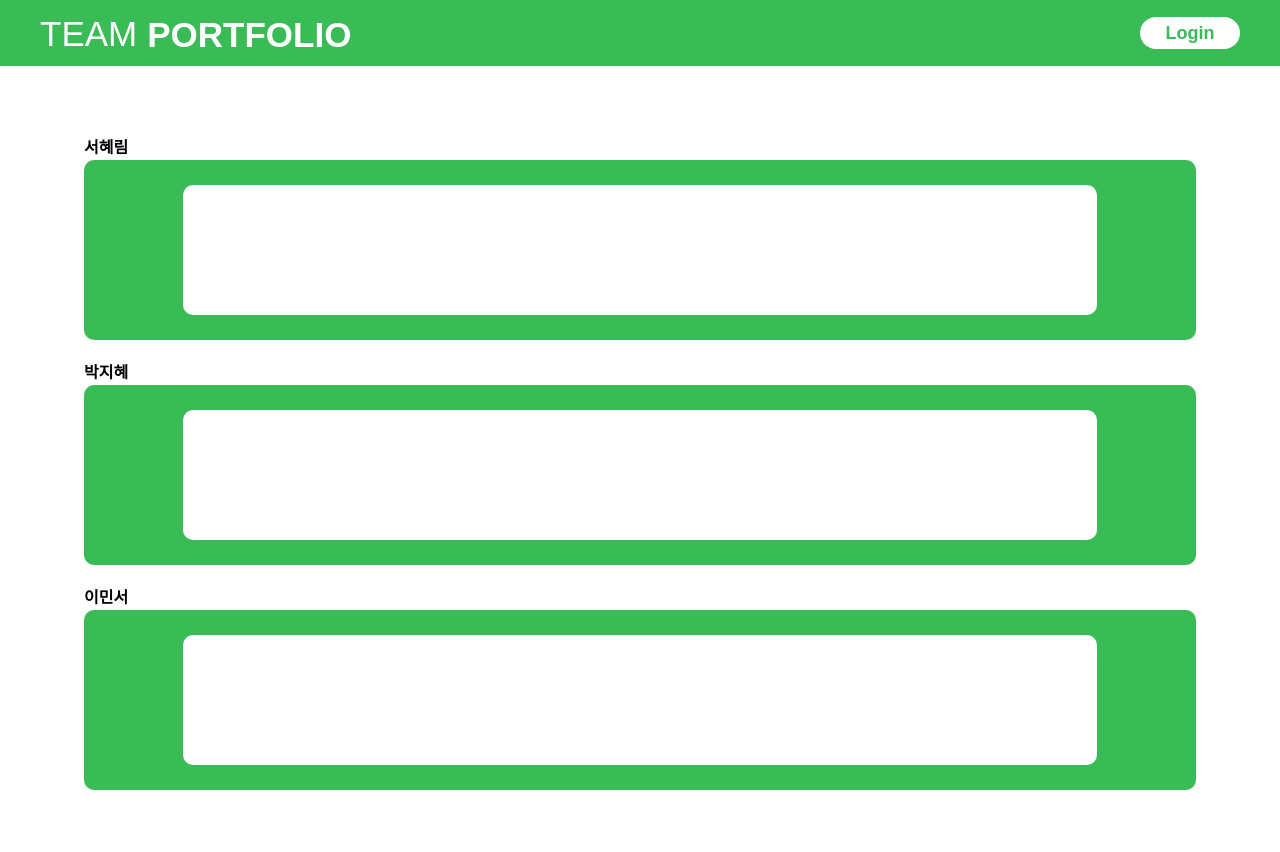
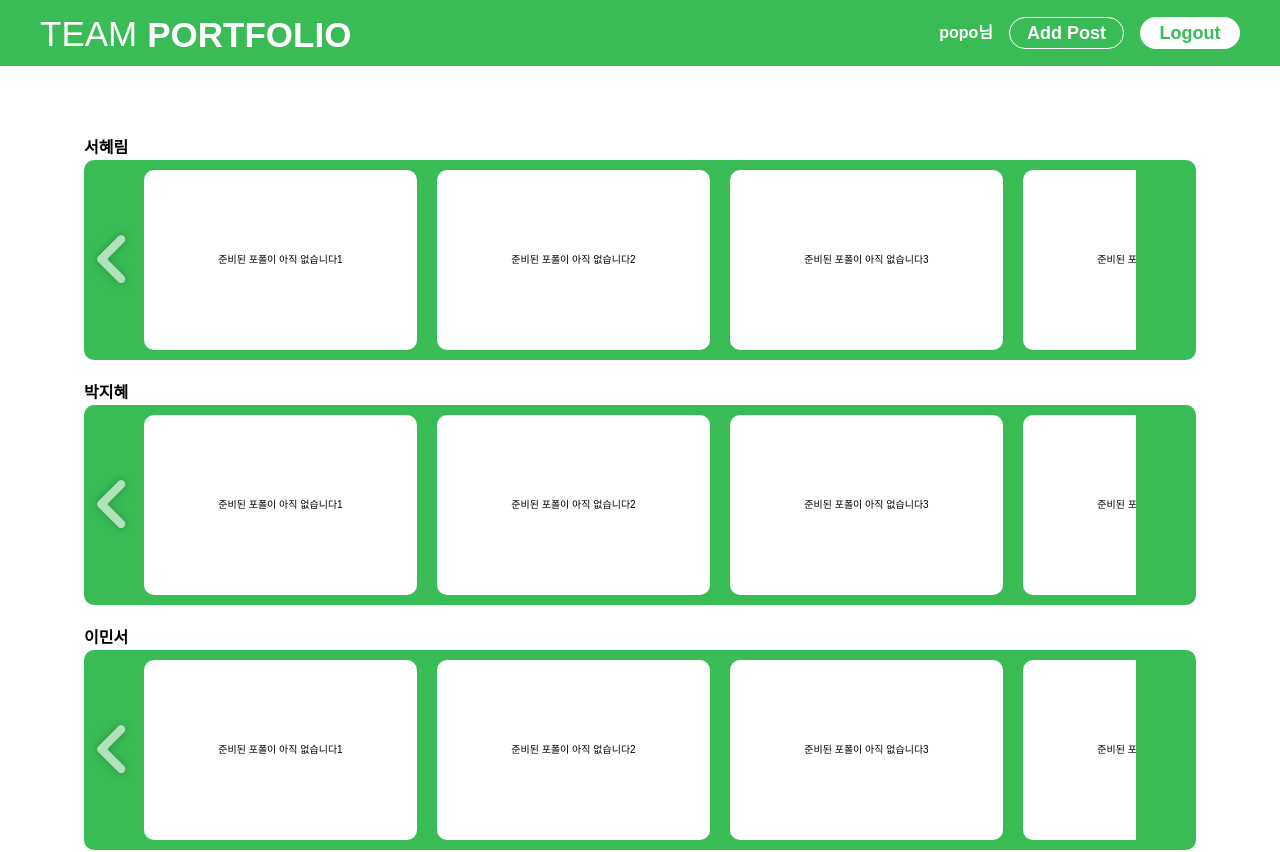
Before and after one commit to Plain-Portfolio/portfolio_front, a React (Create React App) app: page / in a window 1280 px wide. Shown: the top 852 px of the page. Built offline with nearby package versions, Linux system fonts and the light colour scheme.

Commit message:
Design : UI 디자인 변경

```diff
--- a/package.json
+++ b/package.json
@@ -4,7 +4,7 @@
   "private": true,
   "dependencies": {
     "@hookform/resolvers": "^3.3.4",
-    "@tanstack/react-query": "^5.28.8",
+    "@tanstack/react-query": "^5.28.9",
     "@testing-library/jest-dom": "^5.17.0",
     "@testing-library/react": "^13.4.0",
     "@testing-library/user-event": "^13.5.0",
--- a/src/App.tsx
+++ b/src/App.tsx
@@ -9,7 +9,7 @@ import GlobalStyles from "./styles/GlobalStyels";
 import { QueryClient, QueryClientProvider } from "@tanstack/react-query";
 import CustomToast from "./components/CustomToast";
 import "react-toastify/dist/ReactToastify.min.css";
-// import Post from "./pages/Post";
+import Post from "./pages/Post";
 
 const queryClient = new QueryClient();
 
@@ -24,7 +24,7 @@ function App() {
             <Route path="/" element={<Home />} />
             <Route path="/join" element={<Join />} />
             <Route path="/login" element={<Login />} />
-            {/* <Route path="/post" element={<Post />} /> */}
+            <Route path="/post" element={<Post />} />
           </Routes>
         </BrowserRouter>
       </QueryClientProvider>
--- a/src/components/Header/Header.tsx
+++ b/src/components/Header/Header.tsx
@@ -1,12 +1,18 @@
 import { useNavigate } from "react-router-dom";
 import styled from "styled-components";
 
-type Props = {};
+type Props = { type: string };
 
-const Header = (props: Props) => {
+const Header = ({ type }: Props) => {
   const navigate = useNavigate();
   const onNavigate = () => {
-    navigate("/login");
+    if (type === "Login") {
+      navigate("/login");
+    } else if (type === "Join") {
+      navigate("/join");
+    } else {
+      navigate("/");
+    }
   };
   return (
     <StyledHeader>
@@ -14,7 +20,15 @@ const Header = (props: Props) => {
         <LogoThin>TEAM</LogoThin>
         <Logo>PORTFOLIO</Logo>
       </Logowrapper>
-      <Login onClick={onNavigate}>Login</Login>
+      <ContentRight>
+        {type === "Logout" ? (
+          <>
+            <Nickname>popo님</Nickname>
+            <AddPost onClick={() => navigate("post")}>Add Post</AddPost>
+          </>
+        ) : null}
+        <Auth onClick={onNavigate}>{type}</Auth>
+      </ContentRight>
     </StyledHeader>
   );
 };
@@ -23,20 +37,39 @@ export default Header;
 
 const StyledHeader = styled.div`
   width: 100%;
-  height: 66px;
+  height: 6.6rem;
   background-color: #39bc56;
   position: fixed;
   top: 0;
   left: 0;
   padding: 1.7rem 4rem;
   display: flex;
-  gap: 10px;
+  gap: 1rem;
   color: white;
   justify-content: space-between;
 `;
+const ContentRight = styled.div`
+  display: flex;
+  align-items: center;
+  gap: 1.6rem;
+`;
+const Nickname = styled.div`
+  color: white;
+  font-size: 1.6rem;
+  font-weight: 600;
+`;
+const AddPost = styled.button`
+  color: white;
+  border: 1px solid white;
+  width: 11.5rem;
+  height: 3.2rem;
+  font-size: 1.8rem;
+  font-weight: 700;
+  border-radius: 5rem;
+`;
 const Logowrapper = styled.div`
   display: flex;
-  gap: 10px;
+  gap: 1rem;
   align-items: center;
 `;
 const LogoThin = styled.div`
@@ -48,7 +81,7 @@ const Logo = styled.div`
   font-weight: 600;
   font-size: 3.5rem;
 `;
-const Login = styled.div`
+const Auth = styled.button`
   display: flex;
   align-items: center;
   justify-content: center;
@@ -59,5 +92,4 @@ const Login = styled.div`
   background-color: white;
   color: #39bc56;
   border-radius: 5rem;
-  cursor: pointer;
 `;
--- a/src/pages/Home/Home.tsx
+++ b/src/pages/Home/Home.tsx
@@ -1,20 +1,31 @@
-import React from "react";
+import React, { useCallback, useEffect, useState } from "react";
 import styled from "styled-components";
 import Header from "../../components/Header/Header";
+import axios from "axios";
 
 type Props = {};
 
 const Home = (props: Props) => {
+  const [userInfo, setUserInfo] = useState(home_layouts);
+
   return (
     <HomePage>
-      <Header />
+      <Header type="Logout" />
       <PortfolioWrapper>
-        {home_layouts.map((item, idx) => {
+        {userInfo.map((item, idx) => {
           return (
-            <div>
+            <div key={idx}>
               <Name>{item.name}</Name>
               <PortfolioContant>
-                <PortfolioImg />
+                <LeftBtn></LeftBtn>
+                <RightBtn></RightBtn>
+                <ImgContent>
+                  <Imgwrapper>
+                    {item.img.map((img, idx) => {
+                      return <PortfolioImg key={idx}>{img}</PortfolioImg>;
+                    })}
+                  </Imgwrapper>
+                </ImgContent>
               </PortfolioContant>
             </div>
           );
@@ -28,12 +39,51 @@ export default Home;
 const home_layouts = [
   {
     name: "서혜림",
+    img: [
+      "준비된 포폴이 아직 없습니다1",
+      "준비된 포폴이 아직 없습니다2",
+      "준비된 포폴이 아직 없습니다3",
+      "준비된 포폴이 아직 없습니다4",
+      "준비된 포폴이 아직 없습니다5",
+      "준비된 포폴이 아직 없습니다6",
+      "준비된 포폴이 아직 없습니다7",
+    ],
   },
   {
     name: "박지혜",
+    img: [
+      "준비된 포폴이 아직 없습니다1",
+      "준비된 포폴이 아직 없습니다2",
+      "준비된 포폴이 아직 없습니다3",
+      "준비된 포폴이 아직 없습니다4",
+      "준비된 포폴이 아직 없습니다5",
+      "준비된 포폴이 아직 없습니다6",
+      "준비된 포폴이 아직 없습니다7",
+    ],
   },
   {
     name: "이민서",
+    img: [
+      "준비된 포폴이 아직 없습니다1",
+      "준비된 포폴이 아직 없습니다2",
+      "준비된 포폴이 아직 없습니다3",
+      "준비된 포폴이 아직 없습니다4",
+      "준비된 포폴이 아직 없습니다5",
+      "준비된 포폴이 아직 없습니다6",
+      "준비된 포폴이 아직 없습니다7",
+    ],
+  },
+  {
+    name: "이지은",
+    img: [
+      "준비된 포폴이 아직 없습니다1",
+      "준비된 포폴이 아직 없습니다2",
+      "준비된 포폴이 아직 없습니다3",
+      "준비된 포폴이 아직 없습니다4",
+      "준비된 포폴이 아직 없습니다5",
+      "준비된 포폴이 아직 없습니다6",
+      "준비된 포폴이 아직 없습니다7",
+    ],
   },
 ];
 const HomePage = styled.div`
@@ -48,17 +98,53 @@ const PortfolioWrapper = styled.div`
 const PortfolioContant = styled.div`
   background-color: #39bc56;
   border-radius: 1rem;
-  padding: 2.5rem 9.9rem;
+  padding: 1rem 6rem;
   width: 100%;
-  height: 18rem;
+  height: 20rem;
   box-sizing: border-box;
+  position: relative;
+  overflow: hidden;
+`;
+const ImgContent = styled.div`
+  width: 100%;
+  height: 100%;
+  overflow: hidden;
+`;
+const Imgwrapper = styled.div`
+  width: fit-content;
+  height: 100%;
+  display: flex;
+  gap: 2rem;
 `;
 const PortfolioImg = styled.div`
+  width: 27.3rem;
   background-color: white;
-  width: 100%;
-  height: 13rem;
   border-radius: 1rem;
+  display: flex;
+  align-items: center;
+  justify-content: center;
 `;
+const LeftBtn = styled.div`
+  width: 6rem;
+  height: 6rem;
+  background-image: url("./assets/home/arrow.png");
+  position: absolute;
+  background-position: 163px 235px;
+  top: 7rem;
+  left: 0;
+  cursor: pointer;
+`;
+const RightBtn = styled.div`
+  width: 6rem;
+  height: 6rem;
+  background-image: url("./assets/home/arrow.png");
+  position: absolute;
+  background-position: -8px 109px;
+  top: 7rem;
+  left: 121.2rem;
+  cursor: pointer;
+`;
+
 const Name = styled.div`
   font-size: 1.6rem;
   font-weight: 700;
--- a/src/pages/Join/Join.tsx
+++ b/src/pages/Join/Join.tsx
@@ -3,9 +3,7 @@ import styled from "styled-components";
 import Header from "../../components/Header/Header";
 import JoinInputSection from "../../components/JoinInputSection/JoinInputSection";
 import { useNavigate } from "react-router-dom";
-import { toast } from "react-toastify";
 import axios from "axios";
-import { error } from "console";
 import { showToast } from "../../styles/Toast";
 
 type UserInfo = {
@@ -77,24 +75,24 @@ const Join = () => {
     },
     [userInfo]
   );
-  // const onNavigate = () => {
-  //   navigate("/login");
-  // };
   const onJoin = useCallback(async () => {
     if (!CheckAll()) {
       await axios
-        .post("http://158.247.243.170:8080/user/signup", {
+        .post(`${process.env.REACT_APP_API_URL}/user/signup`, {
           email: userInfo.email,
           password: userInfo.password,
           nickname: userInfo.nickname,
         })
         .then((res) => {
           if (res.data.id) {
-            navigate("/");
+            navigate("/login");
           }
         })
         .catch((error) => {
-          if (error.response.data.code === 401) {
+          console.log(error.response.data);
+          if (error.response.data.status === 1002) {
+            showToast({ type: "error", message: "닉네임이 중복되었습니다." });
+          } else if (error.response.data.status === 1001) {
             showToast({ type: "error", message: "이메일이 중복되었습니다." });
           }
         });
@@ -102,7 +100,7 @@ const Join = () => {
   }, [userInfo.nickname, userInfo.email, userInfo.password, CheckAll]);
   return (
     <JoinPage>
-      <Header />
+      <Header type="Login" />
       <Wrapper>
         <Container>
           <Title>Signup</Title>
@@ -135,10 +133,6 @@ const Join = () => {
             <Social />
           </SocialContent>
         </Container>
-        {/* <LoginNavWrapper>
-          회원이신가요?
-          <LoginNav onClick={onNavigate}>로그인하러가기</LoginNav>
-        </LoginNavWrapper> */}
       </Wrapper>
     </JoinPage>
   );
@@ -196,6 +190,7 @@ const Container = styled.div`
   gap: 1.5rem;
   padding: 0 4.8rem;
   box-sizing: border-box;
+  box-shadow: 0.2rem 0.2rem 0.8rem rgba(0, 0, 0, 0.3);
 `;
 const Title = styled.div`
   font-size: 3rem;
@@ -210,7 +205,7 @@ const JoinButton = styled.button`
   color: white;
   font-size: 1.8rem;
   font-weight: 700;
-  border-radius: 2.5rem;
+  border-radius: 1rem;
   cursor: pointer;
   background-color: ${(props) => (props.disabled ? "#d3d3d3" : "#39bc56")};
 `;
--- a/src/pages/Login.tsx
+++ b/src/pages/Login.tsx
@@ -1,9 +1,11 @@
 import styled from "styled-components";
 import LoginContent from "../components/LoginContent";
+import Header from "../components/Header/Header";
 
 export default function Login() {
   return (
     <LoginContainer>
+      <Header type="Join" />
       <LoginContent />
       <LinkToJoin>
         아직 회원이 아니신가요? <a href="/join">회원가입하러가기</a>
@@ -18,6 +20,7 @@ const LoginContainer = styled.main`
   justify-content: center;
   align-items: center;
   min-height: 100vh;
+  padding: 14rem 0 7.4rem 0;
 `;
 
 const LinkToJoin = styled.p`
```
Also changed, not shown: public/assets/home/arrow.png (added), 1 other file (tests, documents, lock files or other folders).
